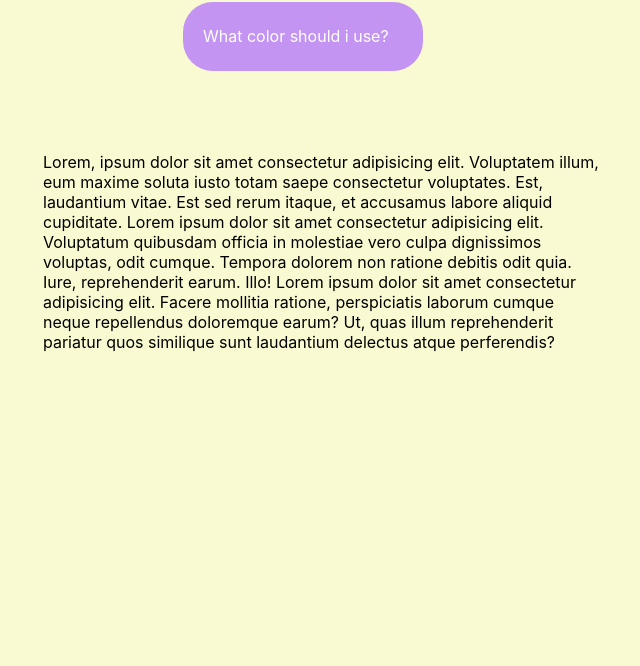
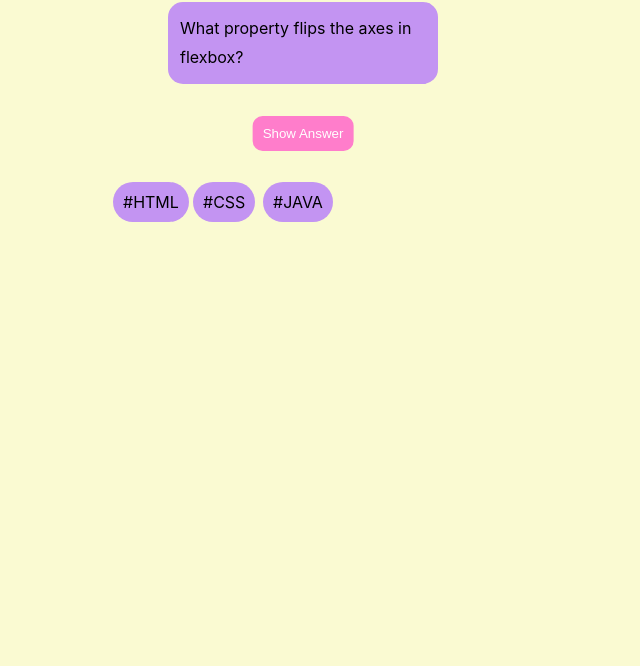
Before and after one commit to Shahab-Ziaeian/Quizappnf, a plain HTML site: page index.html in a window 1280 px wide. Shown: the part 134-800 px from the top of the page, without its empty margins (337-977 px from the left). Drawn offline with Linux system fonts and the light colour scheme.

Commit message:
add new css

```diff
--- a/index.html
+++ b/index.html
@@ -7,32 +7,21 @@
     <link rel="stylesheet" href="./styles.css" />
   </head>
   <body>
+    <header class="header">
+      <h1 class="header__headline">Quiz App for Dummies</h1>
+    </header>
     <main>
-      <header class="header">
-        <h1 class="header__headline">Quiz App for Dummies</h1>
-      </header>
       <section class="question-card">
-        <p class="question-card__question">What color should i use?</p>
-        <button class="question-card__button">Show Answer</button>
+        <p class="question-card__question">
+          What property flips the axes in flexbox?
+        </p>
+        <button class="question-card__button" aria-label="Show-Answer">
+          Show Answer
+        </button>
         <ul class="question-card__hashtags">
-          <il>
-            Lorem, ipsum dolor sit amet consectetur adipisicing elit. Voluptatem
-            illum, eum maxime soluta iusto totam saepe consectetur voluptates.
-            Est, laudantium vitae. Est sed rerum itaque, et accusamus labore
-            aliquid cupiditate.
-          </il>
-          <il>
-            Lorem ipsum dolor sit amet consectetur adipisicing elit. Voluptatum
-            quibusdam officia in molestiae vero culpa dignissimos voluptas, odit
-            cumque. Tempora dolorem non ratione debitis odit quia. Iure,
-            reprehenderit earum. Illo!
-          </il>
-          <il>
-            Lorem ipsum dolor sit amet consectetur adipisicing elit. Facere
-            mollitia ratione, perspiciatis laborum cumque neque repellendus
-            doloremque earum? Ut, quas illum reprehenderit pariatur quos
-            similique sunt laudantium delectus atque perferendis?
-          </il>
+          <li class="hashtags__1">#HTML</li>
+          <li class="hashtags__2">#CSS</li>
+          <li class="hashtags__3">#JAVA</li>
         </ul>
       </section>
     </main>
--- a/styles.css
+++ b/styles.css
@@ -9,6 +9,8 @@ body {
   font-family: -apple-system, BlinkMacSystemFont, "Segoe UI", Roboto, Helvetica,
     Arial, sans-serif, "Apple Color Emoji", "Segoe UI Emoji", "Segoe UI Symbol";
   position: relative;
+}
+main {
 }
 .header {
   width: 30%;
@@ -40,10 +42,10 @@ body {
 .question-card__question {
   background-color: #c394f2;
   line-height: 1.8rem;
-  color: #fff;
-  padding: 20px;
-  border-radius: 30px;
-  width: 40%;
+  color: black;
+  padding: 12px;
+  border-radius: 15px;
+  width: 45%;
   position: absolute;
   top: 120px;
   left: 50%;
@@ -57,9 +59,38 @@ body {
   position: absolute;
   left: 50%;
   transform: translate(-50%);
-  top: ;
+  top: 250px;
+  color: #fff;
 }
 .question-card__hashtags {
+  color: black;
   position: absolute;
-  top: 270px;
+  top: 300px;
+  bottom: 10px;
+  display: flex;
+  flex-direction: row;
+  justify-content: flex-start;
+  list-style-type: none;
+  gap: 100px;
 }
+.hashtags__1 {
+  position: absolute;
+  left: 110px;
+  padding: 10px;
+  border-radius: 30px;
+  background: #c394f2;
+}
+.hashtags__2 {
+  position: absolute;
+  left: 190px;
+  padding: 10px;
+  border-radius: 30px;
+  background: #c394f2;
+}
+.hashtags__3 {
+  position: absolute;
+  left: 260px;
+  padding: 10px;
+  border-radius: 30px;
+  background: #c394f2;
+}
```
